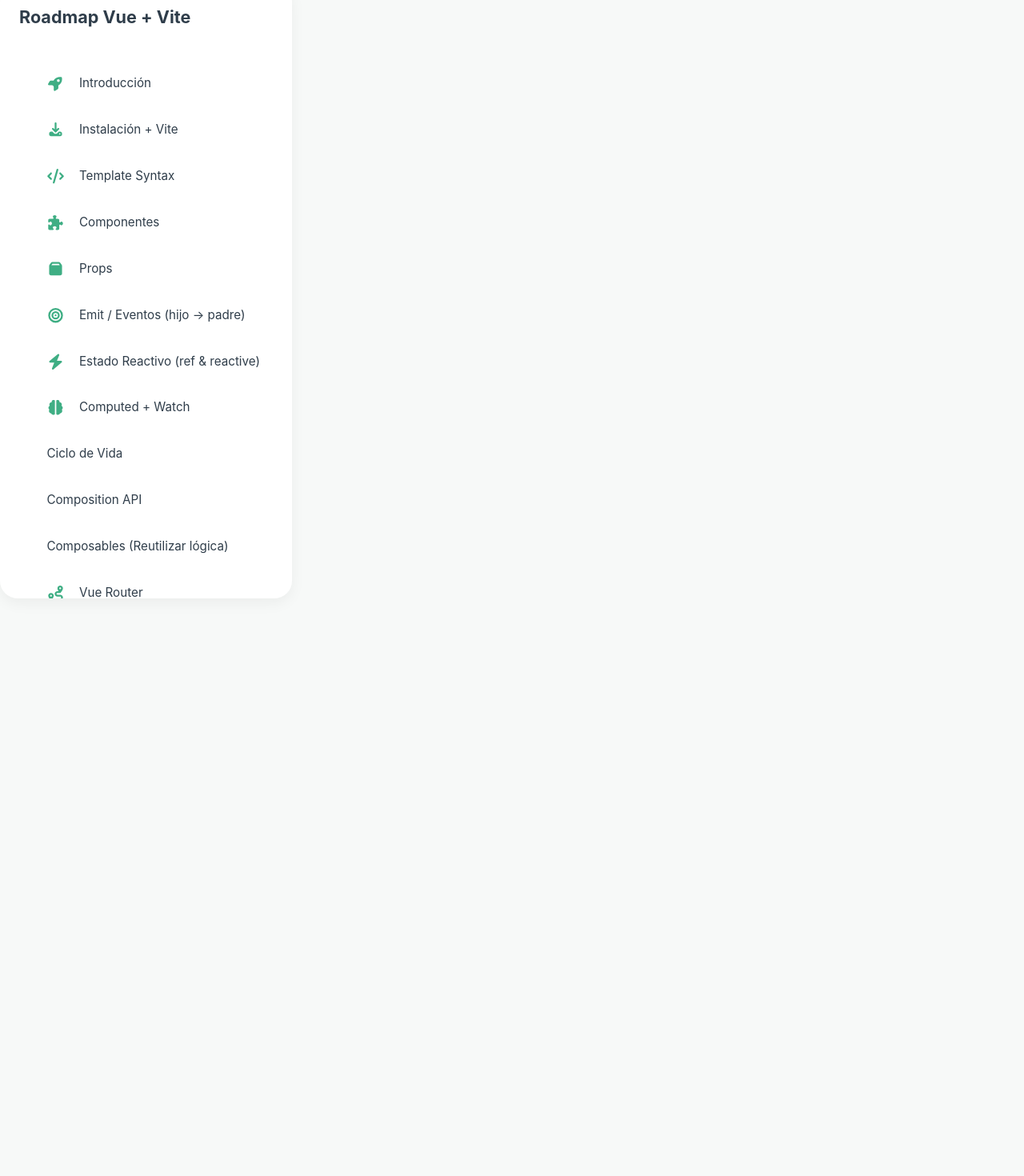
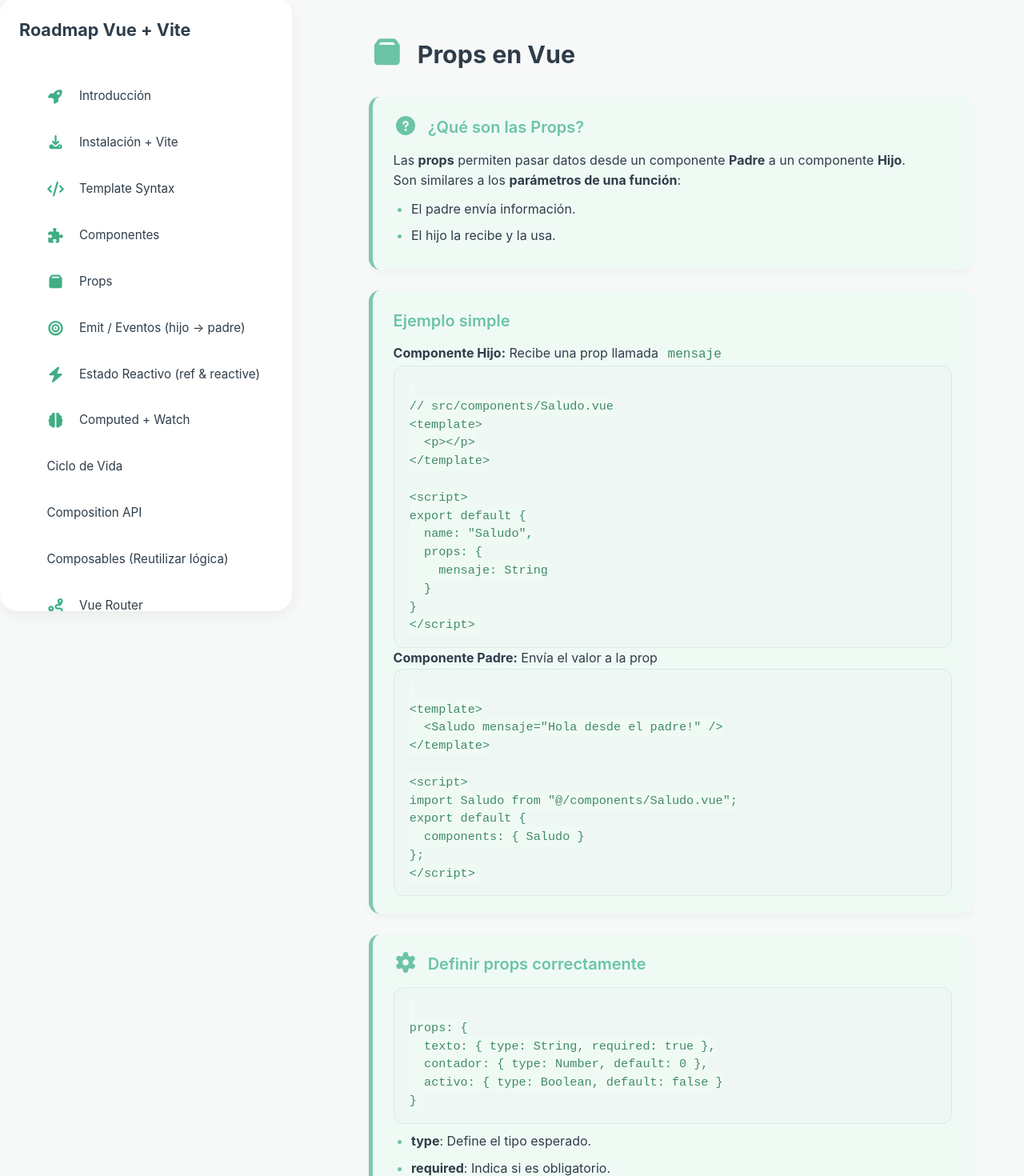
Before and after one commit to PabloGarciaJC/roadmap-vite-vue, a Vue app: page /props in a window 1280 px wide. Shown: the part 20-1490 px from the top of the page at 80% size. Before the commit the page ends 816 px from the top, so only its background shows below. Built offline with nearby package versions, Linux system fonts and the light colour scheme.

Commit message:
correcion de texto informativo

```diff
--- a/src/components/Componentes.vue
+++ b/src/components/Componentes.vue
@@ -3,14 +3,9 @@
 
     <!-- LOGO + TÍTULO -->
     <div class="header">
-      <img
-        src="https://upload.wikimedia.org/wikipedia/commons/9/95/Vue.js_Logo_2.svg"
-        alt="Vue Logo"
-        class="vue-logo"
-      />
       <h1 class="title">
-        <font-awesome-icon :icon="['fas', 'puzzle-piece']" class="icon"/>
-        Componentes en Vue
+        <font-awesome-icon :icon="['fas', 'puzzle-piece']" class="icon" />
+         Componentes en Vue
       </h1>
     </div>
 
--- /dev/null
+++ b/src/components/Props.vue
@@ -0,0 +1,114 @@
+<template>
+  <div class="container">
+
+    <!-- LOGO + TÍTULO -->
+    <div class="header">
+      <h1 class="title">
+        <font-awesome-icon :icon="['fas', 'box']" class="icon" />
+        Props en Vue
+      </h1>
+    </div>
+
+
+
+    <!-- Qué son las props -->
+    <div class="card card-info">
+      <h2 class="subtitle">
+        <font-awesome-icon :icon="['fas', 'question-circle']" class="icon"/> ¿Qué son las Props?
+      </h2>
+      <p>
+        Las <strong>props</strong> permiten pasar datos desde un componente <strong>Padre</strong>
+        a un componente <strong>Hijo</strong>.
+      </p>
+
+      <p>
+        Son similares a los <strong>parámetros de una función</strong>:
+      </p>
+      <ul>
+        <li>El padre envía información.</li>
+        <li>El hijo la recibe y la usa.</li>
+      </ul>
+    </div>
+
+    <!-- Ejemplo: Padre envía datos -->
+    <div class="card card-info">
+      <h2 class="subtitle">
+        <font-awesome-icon :icon="['fas', 'arrow-down']" class="icon"/> Ejemplo simple
+      </h2>
+
+      <p><strong>Componente Hijo:</strong> Recibe una prop llamada <code>mensaje</code></p>
+
+      <pre class="code-block"><code>
+// src/components/Saludo.vue
+&lt;template>
+  &lt;p>{{ mensaje }}&lt;/p>
+&lt;/template>
+
+&lt;script>
+export default {
+  name: "Saludo",
+  props: {
+    mensaje: String
+  }
+}
+&lt;/script></code></pre>
+
+      <p><strong>Componente Padre:</strong> Envía el valor a la prop</p>
+
+      <pre class="code-block"><code>
+&lt;template>
+  &lt;Saludo mensaje="Hola desde el padre!" />
+&lt;/template>
+
+&lt;script>
+import Saludo from "@/components/Saludo.vue";
+export default {
+  components: { Saludo }
+};
+&lt;/script></code></pre>
+    </div>
+
+    <!-- Props con tipos y valores por defecto -->
+    <div class="card card-info">
+      <h2 class="subtitle">
+        <font-awesome-icon :icon="['fas', 'gear']" class="icon"/> Definir props correctamente
+      </h2>
+
+      <pre class="code-block"><code>
+props: {
+  texto: { type: String, required: true },
+  contador: { type: Number, default: 0 },
+  activo: { type: Boolean, default: false }
+}
+</code></pre>
+
+      <ul>
+        <li><strong>type</strong>: Define el tipo esperado.</li>
+        <li><strong>required</strong>: Indica si es obligatorio.</li>
+        <li><strong>default</strong>: Valor por defecto.</li>
+      </ul>
+    </div>
+
+    <!-- Consejo -->
+    <div class="card card-info">
+      <h2 class="subtitle">
+        <font-awesome-icon :icon="['fas', 'bolt']" class="icon"/> Buenas prácticas
+      </h2>
+      <ul>
+        <li>No modifiques una <strong>prop directamente</strong> dentro del hijo.</li>
+        <li>Si necesitas modificarla, crea una <strong>data interna</strong> o usa <strong>emit</strong>.</li>
+        <li>Usa tipos en las props: ayuda a detectar errores.</li>
+      </ul>
+    </div>
+
+  </div>
+</template>
+
+<script>
+import { FontAwesomeIcon } from "@fortawesome/vue-fontawesome";
+
+export default {
+  name: "Props",
+  components: { FontAwesomeIcon }
+};
+</script>
--- a/src/components/Templates.vue
+++ b/src/components/Templates.vue
@@ -2,11 +2,6 @@
   <div class="container">
     <!-- LOGO + TÍTULO -->
     <div class="header">
-      <img
-        src="https://upload.wikimedia.org/wikipedia/commons/9/95/Vue.js_Logo_2.svg"
-        alt="Vue Logo"
-        class="vue-logo"
-      />
       <h1 class="title">
         <font-awesome-icon :icon="['fas', 'code']" class="icon" />
         Templates en Vue
--- a/src/router.js
+++ b/src/router.js
@@ -5,6 +5,7 @@
 import Instalacion from './components/Instalacion.vue'
 import Templates from './components/Templates.vue'
 import Componentes from './components/Componentes.vue'
+import Props from './components/Props.vue'
 
 const routes = [
   { path: '/', redirect: '/introduccion' },
@@ -12,6 +13,7 @@
   { path: '/instalacion', component: Instalacion },
   { path: '/templates', component: Templates },
   { path: '/componentes', component: Componentes },
+  { path: '/props', component: Props },
 ]
 
 const router = createRouter({
```
